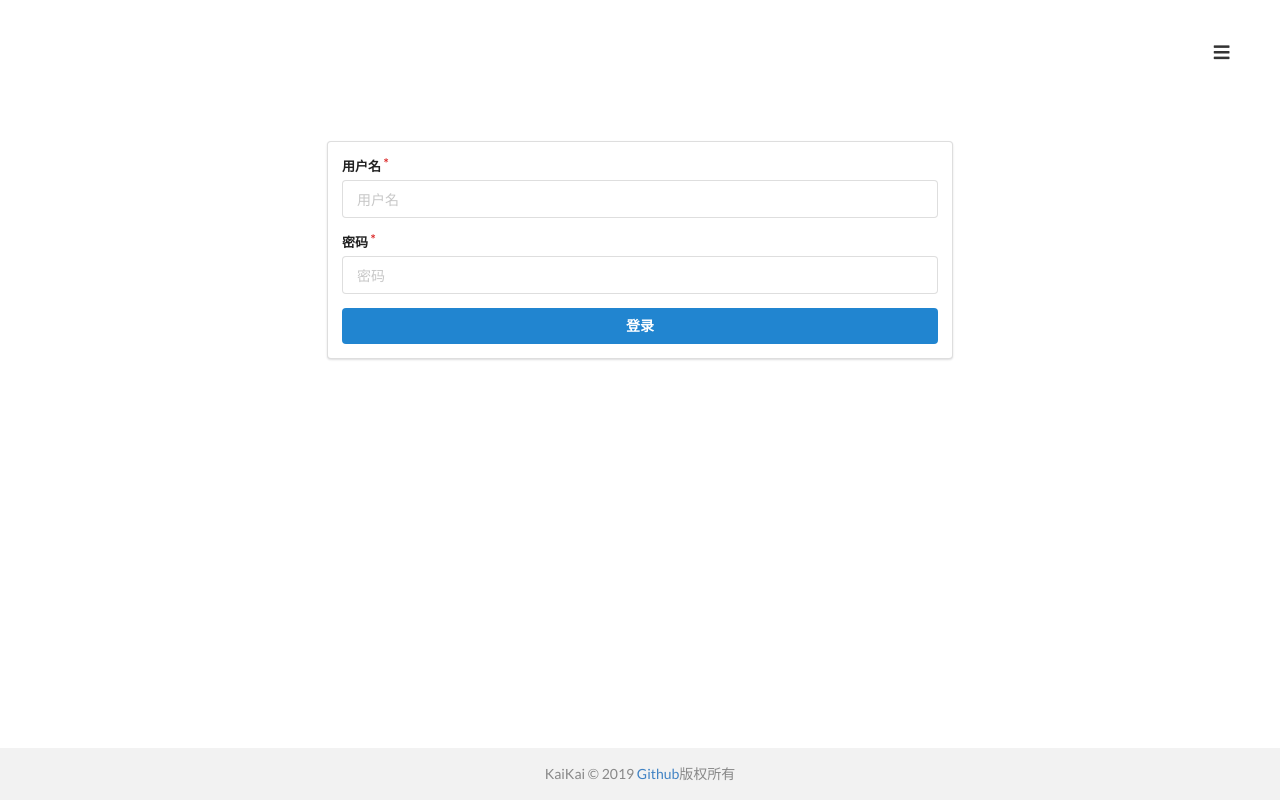
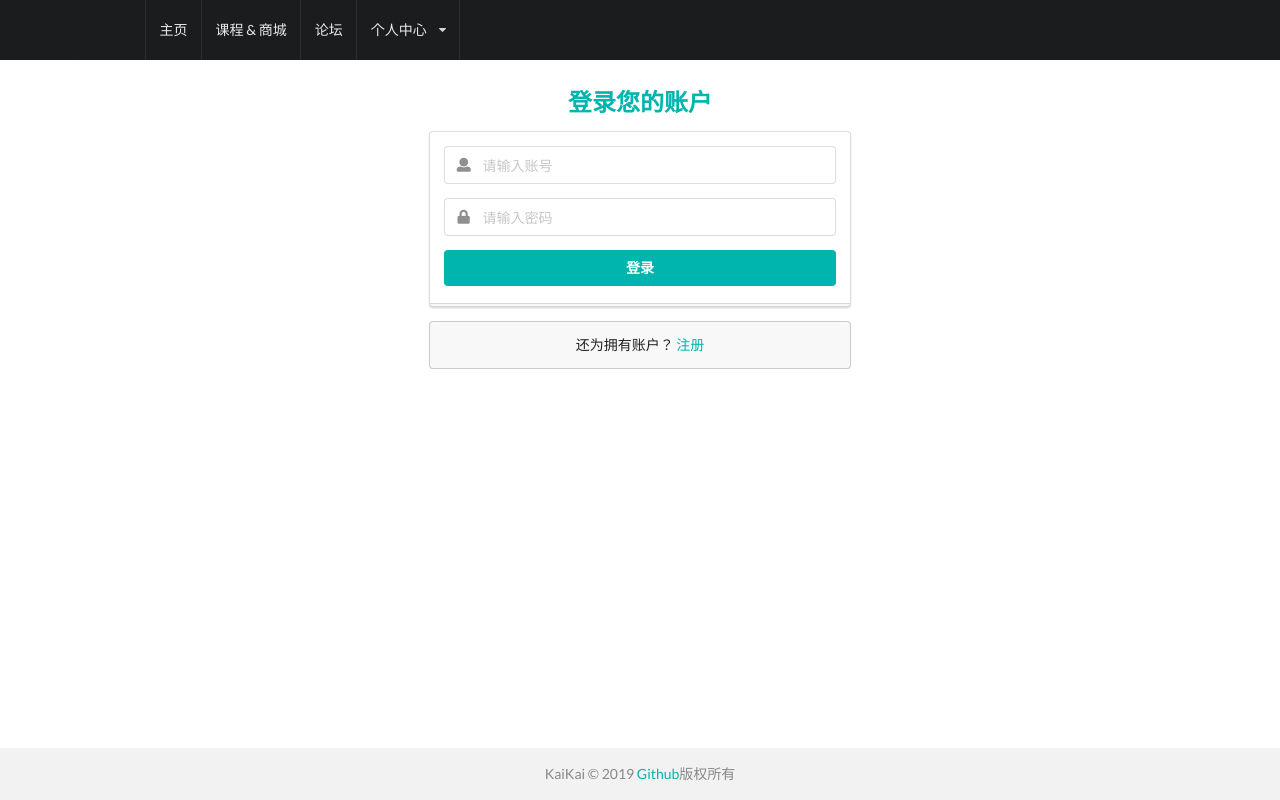
Before and after one commit to 18898286061/CourseExpress, a Node project: template views/signin.ejs in a window 1280 px wide. Run offline with Node 20 templates, Linux system fonts and the light colour scheme; the template is opened without the code that fills it, so the values that code supplies are empty; some libraries are stand-ins or nearby versions.

Commit message:
1. 更改登录表单样式 2. 添加Header样式 3. 更改样式(其它)

```diff
--- a/public/css/style.css
+++ b/public/css/style.css
@@ -2,10 +2,12 @@
 
 body {
   margin: 0 auto;
-  padding-top: 40px;
+  padding-top: 76px;
 }
 
-
+a {
+  color: #00b5ad;
+}
 
 .avatar {
   border-radius: 3px;
@@ -25,35 +27,6 @@ body {
 .nav h1 {
   display: inline-block;
   margin: 10px 0;
-}
-
-/* ----------- tabs -------------- */
-.tabs {
-  text-align: center
-}
-
-.tabs a {
-  margin: 0 10px;
-}
-
-
-/* ---------- nav-setting ---------- */
-
-.nav-setting {
-  position: fixed;
-  right: 30px;
-  top: 35px;
-  z-index: 999;
-}
-
-.nav-setting .ui.dropdown.button {
-  padding: 10px 10px 0 10px;
-  background-color: #fff !important;
-}
-
-.nav-setting .icon.bars {
-  color: #000;
-  font-size: 18px;
 }
 
 /* ---------- post-content ---------- */
--- a/views/buy.ejs
+++ b/views/buy.ejs
@@ -1,6 +1,5 @@
 <%- include('header') %>
 
-<%- include('components/tabs') %>
 <style>
 .buy{
   max-width: 700px;
@@ -20,7 +19,7 @@ ul{
     <li>详情：<%- course.description %></li>
     <li>购买价格：￥<%- course.price %></li>
     <li class="buyAmount"></li>
-    <li style="color: red">提示：此课程你还未购买，如需要购买，请点击支付按钮</li>
+    <li style="color: red">提示：此课程你还未参加，请点击按钮立即参加</li>
   </ul>
   <div class="ui vertical animated button" tabindex="0">
     <div class="hidden content">
@@ -53,7 +52,7 @@ for(var i = 0; i < json.length; i++) {
 if(json[0] === ""){
   jsonLength = jsonLength - 1
 }
-$('.buyAmount').replaceWith(`<li>购买量：${jsonLength}</li>`)
+$('.buyAmount').replaceWith(`<li>已有：${jsonLength}参加</li>`)
 </script>
 
 <%- include('footer') %>
--- a/views/components/nav-setting.ejs
+++ /dev/null
@@ -1,19 +0,0 @@
-<div class="nav-setting">
-  <div class="ui buttons">
-    <div class="ui floating dropdown button">
-      <i class="icon bars"></i>
-      <div class="menu">
-        <% if (user) { %>
-          <a class="item" href="/posts?author=<%= user._id %>">我的帖子</a>
-          <a class="item" href="/user/<%= user._id %>/changeInfo">我的资料</a>
-          <div class="divider"></div>
-          <a class="item" href="/posts/create">发表文章</a>
-          <a class="item" href="/signout">登出</a>
-        <% } else { %>
-          <a class="item" href="/signin">登录</a>
-          <a class="item" href="/signup">注册</a>
-        <% } %>
-      </div>
-    </div>
-  </div>
-</div>
--- a/views/components/nav.ejs
+++ b/views/components/nav.ejs
@@ -1,10 +1,52 @@
-<div class="nav">
-  <div class="ui grid">
-    <div class="four wide column"></div>
+<style>
+.ui.fixed.inverted.menu
+.header.item{
+  font-size: 20px;
+}
 
-    <div class="eight wide column">
-      <a href="/"><h1><%= blog.title %></h1></a>
-      <p><%= blog.description %></p>
+svg {
+  font-size: 40px;
+}
+.iconFont {
+    width: 1em; height: 1em;
+    vertical-align: -0.15em;
+    fill: currentColor;
+    overflow: hidden;
+}
+
+.ui.container .item {
+  padding: 10px 14px 10px 14px;
+}
+</style>
+<div class="ui fixed inverted menu">
+  <div class="ui container">
+    <a href="/" class="header item">
+      <svg class="iconFont" aria-hidden="true">
+          <use xlink:href="#icon-course"></use>
+      </svg>
+      <p><%= blog.title %></p>
+    </a>
+    <a href="/home" class="item">主页</a>
+    <a href="/mall" class="item">课程 & 商城</a>
+    <a href="/posts" class="item">论坛</a>
+
+
+    <div class="ui simple dropdown item">
+      个人中心 <i class="dropdown icon"></i>
+      <div class="menu">
+          <% if (user) { %>
+            <a class="item" href="/posts?author=<%= user._id %>">我的帖子</a>
+            <a class="item" href="/user/<%= user._id %>/changeInfo">我的资料</a>
+            <div class="divider"></div>
+            <a class="item" href="/posts/create">发表文章</a>
+            <a class="item" href="/signout">登出</a>
+          <% } else { %>
+            <a class="item" href="/signin">登录</a>
+            <a class="item" href="/signup">注册</a>
+          <% } %>
+        </div>
     </div>
   </div>
 </div>
+<!-- <%= blog.description %> -->
+<script src="//at.alicdn.com/t/font_1117999_z4hjzwwtx4.js"></script>
--- a/views/header.ejs
+++ b/views/header.ejs
@@ -10,5 +10,4 @@
   </head>
   <body>
   <%- include('components/nav') %>
-  <%- include('components/nav-setting') %>
   <%- include('components/notification') %>
--- a/views/home.ejs
+++ b/views/home.ejs
@@ -1,6 +1,5 @@
 <%- include('header') %>
 
-<%- include('components/tabs') %>
 <%- include('components/swiper') %>
 
 <%- include('footer') %>
--- a/views/signin.ejs
+++ b/views/signin.ejs
@@ -1,6 +1,21 @@
 <%- include('header') %>
 
-<div class="ui grid">
+<style type="text/css">
+  .image {
+    margin-top: -100px;
+  }
+  .column {
+    max-width: 450px;
+  }
+  .ui.primary.button {
+    background-color: #00b5ad;
+  }
+  .ui.primary.button:hover {
+    background-color: #00b5ad;
+  }
+</style>
+
+<!-- <div class="ui grid">
   <div class="four wide column"></div>
   <div class="eight wide column">
     <form class="ui form segment" method="post">
@@ -15,6 +30,38 @@
       <input type="submit" class="ui primary button fluid" value="登录">
     </form>
   </div>
-</div>
+</div> -->
+
+<div class="ui center aligned grid">
+    <div class="column">
+      <h2 class="ui teal image header">
+        <div class="content">
+          登录您的账户
+        </div>
+      </h2>
+      <form class="ui large form" method="post">
+        <div class="ui stacked segment">
+          <div class="field">
+            <div class="ui left icon input">
+              <i class="user icon"></i>
+              <input type="text" name="email" placeholder="请输入账号">
+            </div>
+          </div>
+          <div class="field">
+            <div class="ui left icon input">
+              <i class="lock icon"></i>
+              <input type="password" name="password" placeholder="请输入密码">
+            </div>
+          </div>
+          <input type="submit" class="ui primary button fluid" value="登录">
+        </div>
+        <div class="ui error message"></div>
+      </form>
+
+      <div class="ui message">
+        还为拥有账户？ <a href="/signup">注册</a>
+      </div>
+    </div>
+  </div>
 
 <%- include('footer') %>
```
Also changed, not shown: views/components/tabs.ejs (deleted, +0 -30 lines), views/mall.ejs (+5 -2 lines), views/posts.ejs (+5 -3 lines), views/signup.ejs (+14 -0 lines).
